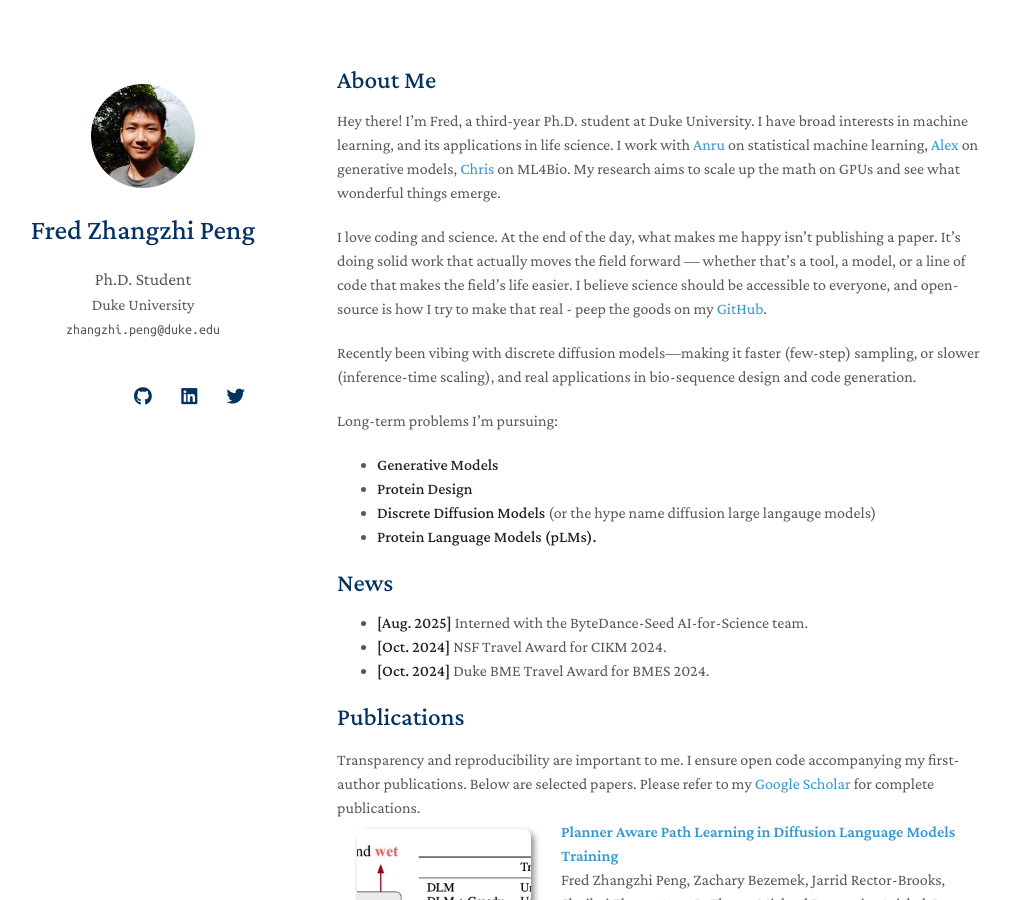
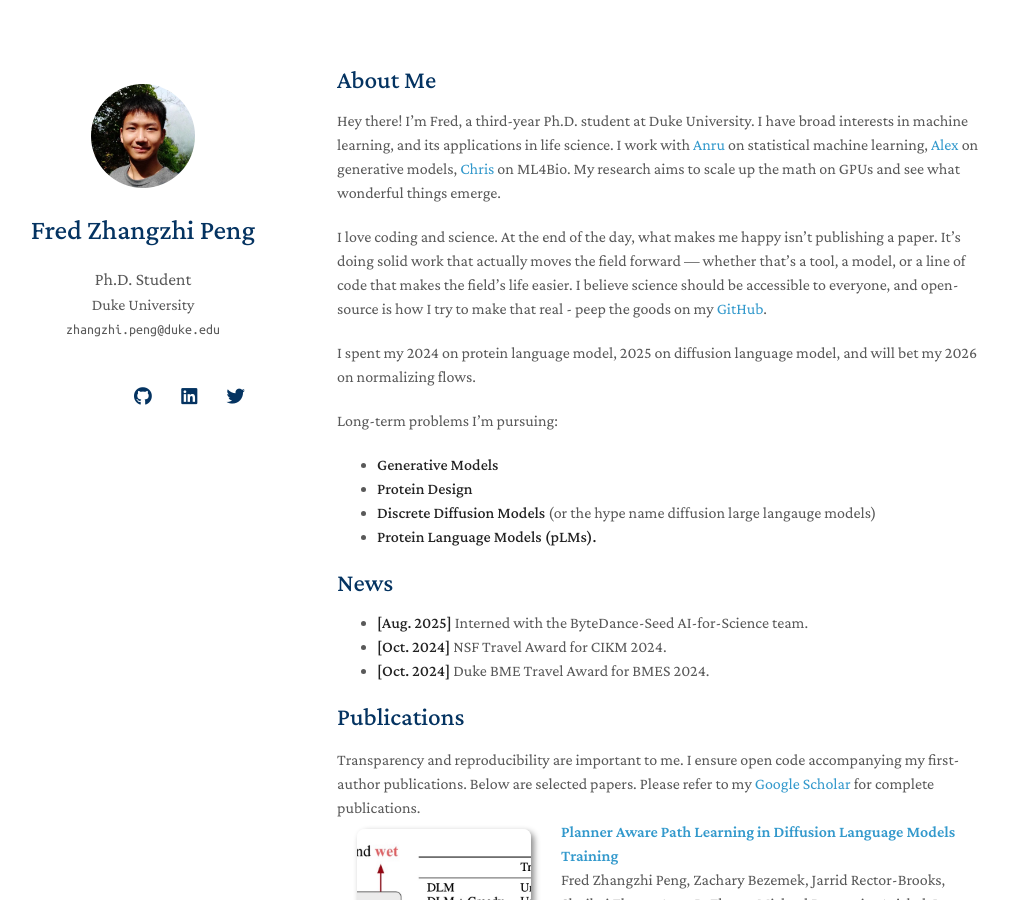
Before and after one commit to pengzhangzhi/home, a Jekyll site: the page built from index.md, in a window 1280 px wide and 900 px high. Shown: the whole window, without its empty margins (133-1144 px from the left). Built offline with Jekyll 4.4.1, drawn with Linux system fonts in a browser that asks for light colours; nearby versions of some CDN libraries; a style sheet for code colours, icons or effects is not loaded; our own code applies the rules of GitHub Pages for plain Markdown files.

Commit message:
Revise research interests and current focus areas
Updated personal research interests and current projects.

```diff
--- a/index.md
+++ b/index.md
@@ -8,7 +8,7 @@ Hey there! I’m Fred, a third-year Ph.D. student at Duke University. I have bro
 
 I love coding and science. At the end of the day, what makes me happy isn’t publishing a paper. It’s doing solid work that actually moves the field forward — whether that’s a tool, a model, or a line of code that makes the field’s life easier. I believe science should be accessible to everyone, and open-source is how I try to make that real - peep the goods on my [GitHub](https://github.com/pengzhangzhi).
 
-Recently been vibing with discrete diffusion models—making it faster (few-step) sampling, or slower (inference-time scaling), and real applications in bio-sequence design and code generation.
+I spent my 2024 on protein language model, 2025 on diffusion language model, and will bet my 2026 on normalizing flows.
 
 Long-term problems I'm pursuing:
 <!-- ## Research Interests -->
```
